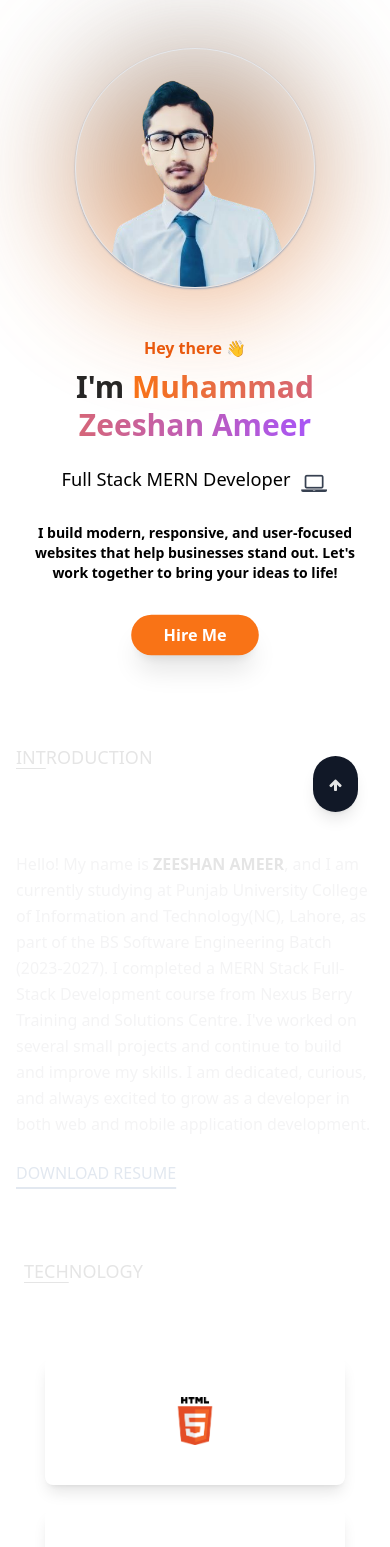
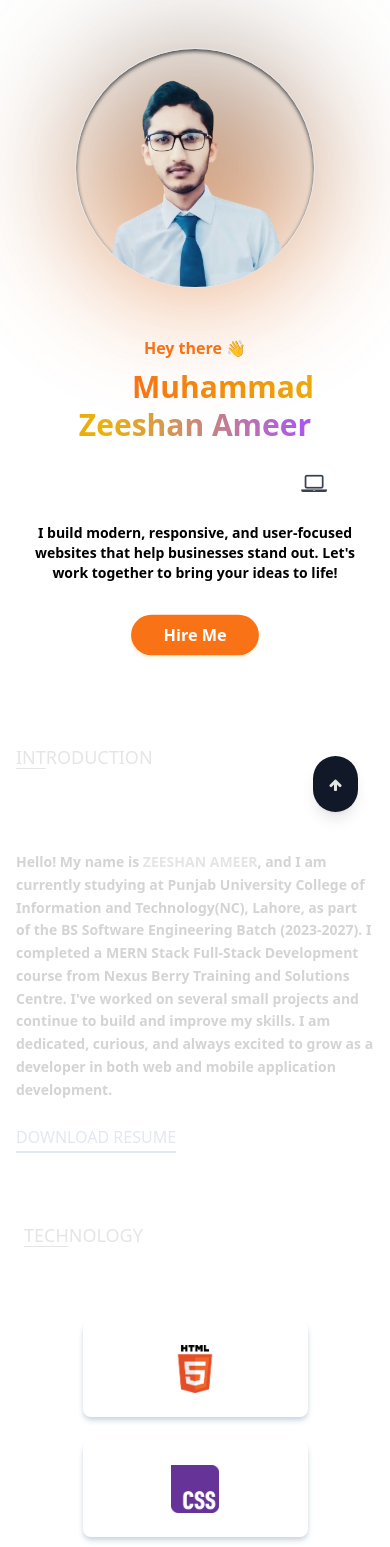
Before and after one commit to zeeshan92git/My_Portfolio, a React (Vite) app: page / in a window 390 px wide. Shown: the top 1547 px of the page. Built offline with nearby package versions, Linux system fonts and the light colour scheme.

Commit message:
Animations commit

```diff
--- a/src/App.jsx
+++ b/src/App.jsx
@@ -25,7 +25,7 @@ function App() {
   return (
     <>
 
-      <div className="scroll-smooth  bg-gradient-to-br dark:from-gray-900 dark:via-gray-800 dark:to-gray-900 dark:text-white min-h-screen">
+      <div className="scroll-smooth  bg-gradient-to-r dark:from-gray-950 dark:via-gray-800 dark:to-gray-900 dark:text-white min-h-screen">
         <section id="home">
           <Hero />
         </section>
--- a/src/components/About.jsx
+++ b/src/components/About.jsx
@@ -9,13 +9,13 @@ function About() {
           <span className="underline decoration-0 underline-offset-4">INT</span>RODUCTION
         </p>
 
-        <p className="sm:text-5xl text-3xl font-bold text-white mt-2">
+        <p className="sm:text-5xl text-3xl font-bold text-white mt-2 ">
           Know more about me
         </p>
       </div>
 
       <div className="w-full md:w-4/5 lg:w-2/3">
-        <p className="text-base sm:text-lg text-zinc-100 leading-relaxed ">
+        <p className="text-sm sm:text-base md:text-lg font-semibold text-neutral-300 leading-relaxed ">
           Hello! My name is <span className="font-bold text-neutral-200">ZEESHAN AMEER</span>, and I am currently studying at Punjab University College of Information and Technology(NC),
           Lahore, as part of the BS Software Engineering Batch (2023-2027).  I completed a MERN Stack Full-Stack Development course from Nexus Berry Training and Solutions Centre.
           I've worked on several small projects and continue to build and improve my skills. I am dedicated, curious, and always excited to grow as a developer in both web and mobile
--- a/src/components/Footer.jsx
+++ b/src/components/Footer.jsx
@@ -1,8 +1,8 @@
 import React from 'react';
-
+// bg-gradient-to-br from-slate-900 to-slate-900
 function Footer() {
     return (
-        <footer id="contact" className="bg-gradient-to-br from-slate-900 to-slate-900  text-white pt-12 px-4 flex flex-col items-center ">
+        <footer id="contact" className="bg-gray-950 border-t-2 border-gray-700 text-white pt-12 px-4 flex flex-col items-center ">
 
             <div className="text-center mb-10 max-w-3xl mx-auto">
                 <p className="text-xl sm:text-2xl md:text-3xl  leading-relaxed text-gray-200 font-bold">
--- a/src/components/Hero.jsx
+++ b/src/components/Hero.jsx
@@ -7,24 +7,24 @@ function Hero() {
 
         {/* Text Section */}
         <div className="w-full lg:w-1/2 text-center lg:text-left">
-          <p className="text-orange-600 dark:text-orange-400 font-semibold text-base sm:text-lg mb-2">Hey there 👋</p>
+          <p className="text-orange-500 font-semibold text-base sm:text-lg md:text-xl mb-2">Hey there 👋</p>
 
-          <h1 className="text-3xl sm:text-4xl md:text-5xl font-bold leading-tight text-neutral-800 dark:text-white mb-4">
-            I'm <span className="text-transparent bg-clip-text bg-gradient-to-r from-orange-500  to-purple-500">Muhammad Zeeshan Ameer</span>
+          <h1 className="text-3xl sm:text-4xl md:text-5xl font-bold leading-tight text-white mb-4">
+            I'm <span className="text-transparent bg-clip-text bg-gradient-to-r from-orange-500 via-yellow-500 to-purple-500">Muhammad Zeeshan Ameer</span>
           </h1>
 
           <h2 className="mb-6 flex gap-3 justify-center lg:justify-start items-center">
-            <p className="animate-scale-shadow text-lg sm:text-xl md:text-2xl font-medium dark:text-gray-100">
+            <p className="animate-text-shadow text-lg sm:text-xl md:text-2xl font-medium text-white max-w-fit">
               Full Stack MERN Developer
             </p>
             <i className="fa fa-laptop text-2xl sm:text-3xl text-gray-700 dark:text-white mt-2" aria-hidden="true"></i>
           </h2>
 
-          <p className=" dark:text-gray-300 text-sm sm:text-base md:text-lg mb-8 max-w-xl font-semibold mx-auto lg:mx-0">
+          <p className=" dark:text-neutral-300 text-sm sm:text-base md:text-lg mb-8 max-w-xl font-semibold mx-auto lg:mx-0">
             I build modern, responsive, and user-focused websites that help businesses stand out. Let's work together to bring your ideas to life!
           </p>
 
-          <div className="flex justify-center lg:justify-start">
+          <div className="flex justify-center  items-center lg:justify-start">
             <a
               href="mailto:zeeshanameer576@gmail.com?subject=Let's%20Work%20Together&body=Hi%20Zeeshan,%0AI'm%20interested%20in%20your%20portfolio%20project.%0ALet's%20connect!"
               className="px-8 sm:px-14 py-2 sm:py-3 bg-orange-500 text-white text-base sm:text-lg rounded-full font-semibold shadow-xl hover:bg-orange-400 transition animate-scale-shadow"
@@ -43,7 +43,7 @@ function Hero() {
           <img
             src="./profile-img.png"
             alt="Profile"
-            className="relative z-10 w-full h-full object-cover rounded-full border  dark:border-gray-700 shadow-sm shadow-slate-400"
+            className="relative z-10 w-full h-full object-cover rounded-full border  dark:border-neutral-700 shadow-inner shadow-neutral-700"
           />
         </div>
       </div>
--- a/src/components/Projects.jsx
+++ b/src/components/Projects.jsx
@@ -1,7 +1,18 @@
 import React from 'react';
 
 export default function Projects() {
+
   const projects = [
+    {
+      img: './doccure.jpg',
+      title: 'DocCure Service',
+      link: 'https://doccure-frontend.up.railway.app'
+    },
+    {
+      img: './admin.jpg',
+      title: 'DocCure Admin Panel',
+      link: 'https://doc-admin.up.railway.app'
+    },
     {
       img: './quiz.jpg',
       title: 'Quiz App',
@@ -11,16 +22,6 @@ export default function Projects() {
       img: './rps.jpg',
       title: 'RPS Game',
       link: 'https://zeeshan92git.github.io/RPS-GAME'
-    },
-    {
-      img: './doccure.jpg',
-      title: 'DocCure Service',
-      link: 'https://doccure-frontend.up.railway.app'
-    },
-    {
-      img: './admin.jpg',
-      title: 'DocCure Admin Panel',
-      link: 'https://doc-admin.up.railway.app'
     }
   ];
 
@@ -45,7 +46,7 @@ export default function Projects() {
             <div
               key={index}
               data-aos="zoom-in"
-              className="w-full max-w-sm bg-slate-800 rounded-2xl shadow-md hover:shadow-xl transition-all duration-300 overflow-hidden flex flex-col"
+              className="w-full max-w-sm bg-slate-800 rounded-2xl shadow-inner  shadow-neutral-100 transition-all duration-300 overflow-hidden flex flex-col"
             >
               <div className="w-full h-48 sm:h-60 md:h-64 overflow-hidden">
                 <img
--- a/src/components/Stack.jsx
+++ b/src/components/Stack.jsx
@@ -12,11 +12,11 @@ function TechStack() {
           <p className="sm:text-5xl text-3xl font-bold text-white mt-2">My Current Stacks</p>
         </div>
 
-        <div className="grid grid-cols-1 sm:grid-cols-2 md:grid-cols-3 gap-6 justify-items-center">
+        <div className="grid grid-cols-1 sm:grid-cols-3  gap-6 justify-items-center">
           {/* COLUMN 1 */}
           <div data-aos="zoom-in" className="flex flex-col gap-6 items-center w-full max-w-[300px]">
             {["html.png", "css.png", "js.png"].map((src, i) => (
-              <div key={i} className="bg-white rounded-lg shadow-lg p-10 flex justify-center items-center w-full">
+              <div key={i} className="bg-white rounded-lg  sm:w-full w-3/4  md:p-10 p-6  flex justify-center items-center  shadow-md shadow-slate-300">
                 <a href="#" target='_blank' rel='noopener noreferrer'>
                   <img src={`./${src}`} className="w-12 h-12 sm:w-16 sm:h-16 object-contain " alt={src} />
                 </a>
@@ -26,8 +26,8 @@ function TechStack() {
 
           {/* COLUMN 2 */}
           <div data-aos="zoom-in" className="flex flex-col gap-6 items-center w-full max-w-[300px]">
-            {["react.png", "next.png", "node.png"].map((src, i) => (
-              <div key={i} className="bg-white rounded-lg shadow-lg p-10 flex justify-center items-center w-full">
+            {["react.png", "t-css.png", "bs-css.jpeg"].map((src, i) => (
+              <div key={i} className="bg-white rounded-lg  sm:w-full w-3/4  md:p-10 p-6 flex justify-center items-center  shadow-md shadow-slate-300">
                 <a href="#" target='_blank' rel='noopener noreferrer'>
                   <img src={`./${src}`} className="w-12 h-12 sm:w-16 sm:h-16 object-contain" alt={src} />
                 </a>
@@ -37,8 +37,8 @@ function TechStack() {
 
           {/* COLUMN 3 */}
           <div data-aos="zoom-in" className="flex flex-col gap-6 items-center w-full max-w-[300px]">
-            {["t-css.png", "bs-css.jpeg", "mongodb.png"].map((src, i) => (
-              <div key={i} className="bg-white rounded-lg shadow-lg p-10 flex justify-center items-center w-full">
+            {["next.png", "node.png", "mongodb.png"].map((src, i) => (
+              <div key={i} className="bg-white rounded-lg  sm:w-full w-3/4  md:p-10 p-6  flex justify-center items-center  shadow-md shadow-slate-300">
                 <a href="#" target='_blank' rel='noopener noreferrer'>
                   <img src={`./${src}`} className="w-12 h-12 sm:w-16 sm:h-16 object-contain " alt={src} />
                 </a>
--- a/src/index.css
+++ b/src/index.css
@@ -3,3 +3,46 @@
 @tailwind base;
 @tailwind components;
 @tailwind utilities;
+
+
+@layer utilities {
+    .animate-text-shadow {
+        animation: text-shadow 8s linear infinite forwards;
+    }
+
+    .animate-scale-shadow {
+        animation: scale-shadow 3s linear infinite forwards;
+    }
+
+    @keyframes text-shadow {
+        0% {
+            clip-path: inset(0 100% 0 0);
+            opacity: 0;
+        }
+
+        50% {
+            clip-path: inset(0 0 0 0);
+            opacity: 1;
+        }
+
+        100% {
+            clip-path: inset(0 0 0 0);
+            opacity: 1;
+        }
+    }
+
+    @keyframes scale-shadow {
+
+        0%,
+        100% {
+            transform: scale(1);
+            box-shadow: 0 0 0px rgba(255, 255, 255, 0.2);
+        }
+
+        50% {
+            transform: scale(1.05);
+            box-shadow: -2px 8px 10px rgba(255, 166, 0, 0.548);
+            /* orange glow */
+        }
+    }
+}
--- a/tailwind.config.js
+++ b/tailwind.config.js
@@ -1,21 +1,7 @@
 export default {
   content: ["./index.html", "./src/**/*.{js,jsx,ts,tsx}"],
   theme: {
-    extend: {
-      keyframes: {
-        'scale-shadow': {
-          '0%, 100%': {
-            transform: 'scale(1)',
-          },
-          '50%': {
-            transform: 'scale(1.05)',
-          }
-        },
-      },
-      animation: {
-        'scale-shadow': 'scale-shadow 2s ease-in infinite',
-      },
-    },
+    extend: {},
   },
   plugins: [],
 };
```
